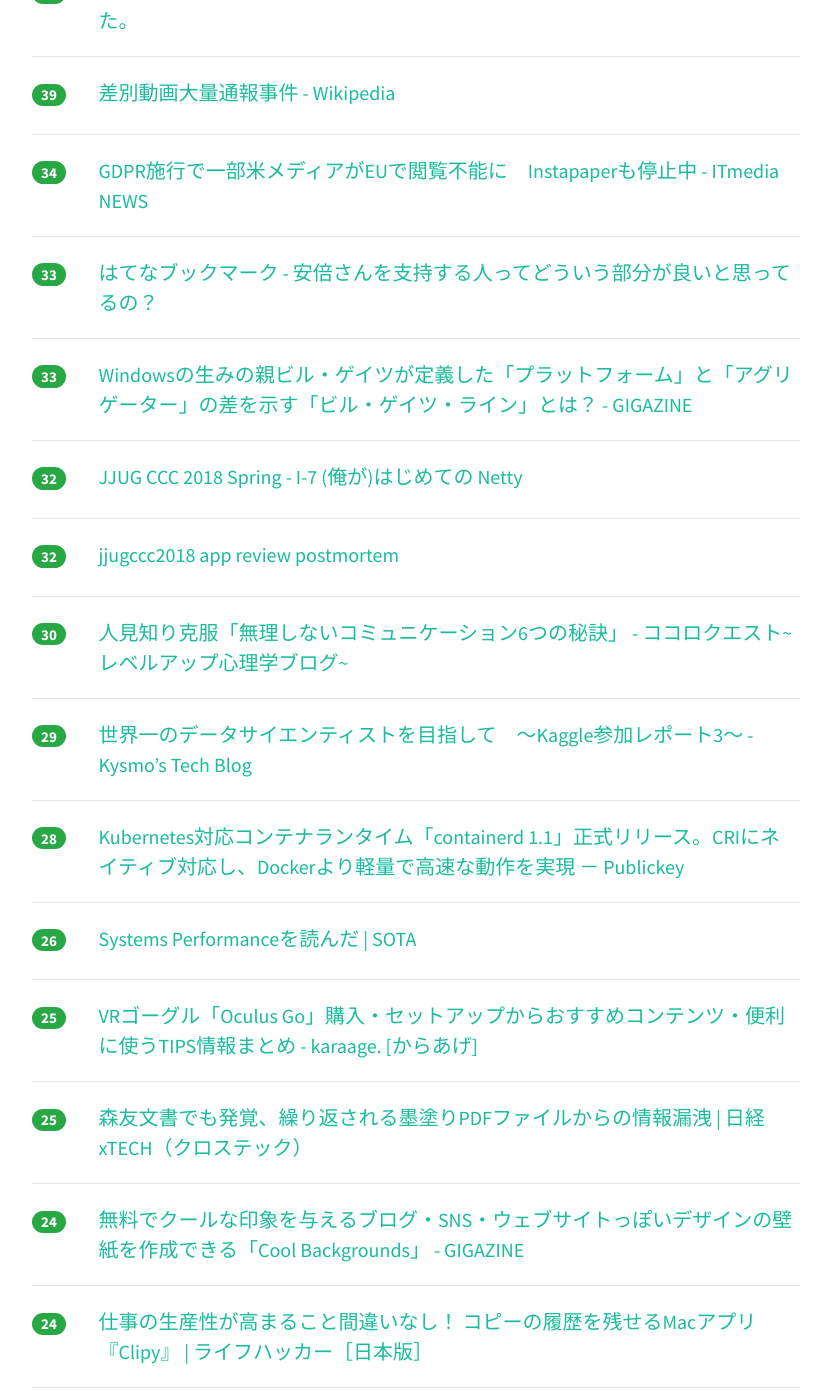
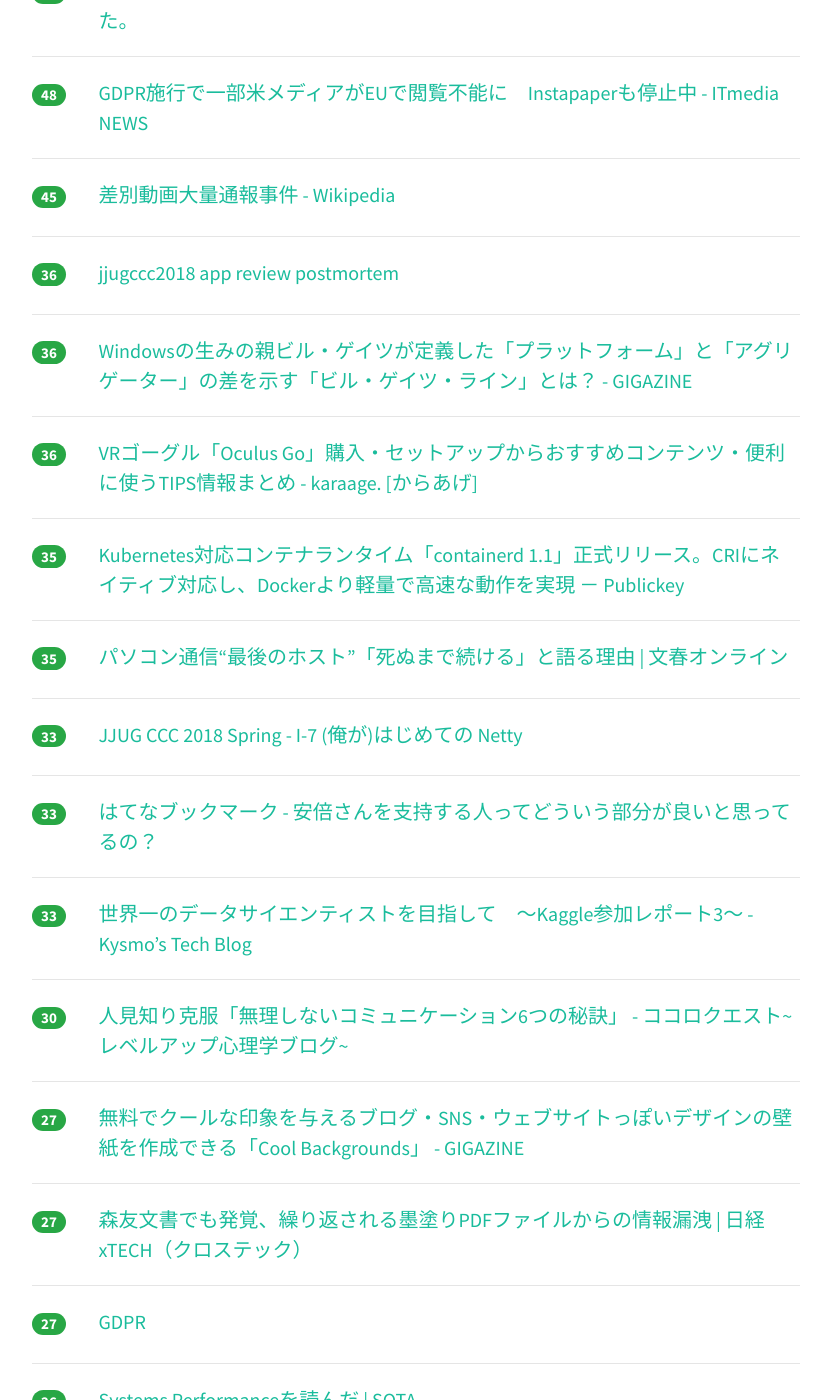
Before and after one commit to yatta47/hatena-matome-site, a Jekyll site: the page built from _posts/2018-05-28-hatena.md, in a window 1280 px wide and 1400 px high, scrolled down 676 px. Shown: the whole window, without its empty margins (224-1047 px from the left). Built offline with Jekyll 4.4.1, drawn with Linux system fonts in a browser that asks for light colours; nearby versions of some CDN libraries; some of the changed text lies outside the part shown.

Commit message:
Updated 2018-05-28

```diff
--- a/_posts/2018-05-28-hatena.md
+++ b/_posts/2018-05-28-hatena.md
@@ -1,39 +1,69 @@
 ---
 layout: post
 title:  "2018-05-28 はてぶIT"
-date:   2018-05-28 12:02:54
+date:   2018-05-28 13:03:03
 tags: [it-hotentry]
 ---
-40 件のデータあり
+42 件のデータあり
 
 <hr><div class="row">
-<div class="col-1"><span class="badge badge-pill badge-success h2">228</span></div>
+<div class="col-1"><span class="badge badge-pill badge-success h2">450</span></div>
 <div class="col-11"><a href='https://www.buzzfeed.com/jp/daisukefuruta/katsuma-masuhara' target='_blank'>同性を愛するということ　勝間和代のカミングアウト</a></div>
 </div>
 <hr>
 <div class="row">
-<div class="col-1"><span class="badge badge-pill badge-success h2">179</span></div>
+<div class="col-1"><span class="badge badge-pill badge-success h2">222</span></div>
 <div class="col-11"><a href='https://www.slideshare.net/keisuketsukagoshi/rest-api-graphql' target='_blank'>REST API に疲れたあなたへ贈る GraphQL 入門</a></div>
 </div>
 <hr>
 <div class="row">
-<div class="col-1"><span class="badge badge-pill badge-success h2">159</span></div>
+<div class="col-1"><span class="badge badge-pill badge-success h2">208</span></div>
 <div class="col-11"><a href='https://togetter.com/li/1231342' target='_blank'>夜行バスは『朝早く着きすぎて時間潰すのにお金を使うとかえって高くつく』メリットやみなさんがやっている時間潰し方法 - Togetter</a></div>
 </div>
 <hr>
 <div class="row">
-<div class="col-1"><span class="badge badge-pill badge-success h2">54</span></div>
+<div class="col-1"><span class="badge badge-pill badge-success h2">82</span></div>
 <div class="col-11"><a href='https://qiita.com/poly_soft/items/fb649573c19b7a5c0227' target='_blank'>2018年の最前線バックエンドエンジニアに必要なスキルについて考えてみました。</a></div>
 </div>
 <hr>
 <div class="row">
-<div class="col-1"><span class="badge badge-pill badge-success h2">39</span></div>
+<div class="col-1"><span class="badge badge-pill badge-success h2">48</span></div>
+<div class="col-11"><a href='http://www.itmedia.co.jp/news/articles/1805/28/news049.html' target='_blank'>GDPR施行で一部米メディアがEUで閲覧不能に　Instapaperも停止中 - ITmedia NEWS</a></div>
+</div>
+<hr>
+<div class="row">
+<div class="col-1"><span class="badge badge-pill badge-success h2">45</span></div>
 <div class="col-11"><a href='https://ja.wikipedia.org/wiki/%E5%B7%AE%E5%88%A5%E5%8B%95%E7%94%BB%E5%A4%A7%E9%87%8F%E9%80%9A%E5%A0%B1%E4%BA%8B%E4%BB%B6' target='_blank'>差別動画大量通報事件 - Wikipedia</a></div>
 </div>
 <hr>
 <div class="row">
-<div class="col-1"><span class="badge badge-pill badge-success h2">34</span></div>
-<div class="col-11"><a href='http://www.itmedia.co.jp/news/articles/1805/28/news049.html' target='_blank'>GDPR施行で一部米メディアがEUで閲覧不能に　Instapaperも停止中 - ITmedia NEWS</a></div>
+<div class="col-1"><span class="badge badge-pill badge-success h2">36</span></div>
+<div class="col-11"><a href='https://www.slideshare.net/tamrin69/jjugccc2018-app-review-postmortem' target='_blank'>jjugccc2018 app review postmortem</a></div>
+</div>
+<hr>
+<div class="row">
+<div class="col-1"><span class="badge badge-pill badge-success h2">36</span></div>
+<div class="col-11"><a href='https://gigazine.net/news/20180527-bill-gates-line/' target='_blank'>Windowsの生みの親ビル・ゲイツが定義した「プラットフォーム」と「アグリゲーター」の差を示す「ビル・ゲイツ・ライン」とは？ - GIGAZINE</a></div>
+</div>
+<hr>
+<div class="row">
+<div class="col-1"><span class="badge badge-pill badge-success h2">36</span></div>
+<div class="col-11"><a href='http://karaage.hatenadiary.jp/entry/2018/05/28/073000' target='_blank'>VRゴーグル「Oculus Go」購入・セットアップからおすすめコンテンツ・便利に使うTIPS情報まとめ - karaage. [からあげ]</a></div>
+</div>
+<hr>
+<div class="row">
+<div class="col-1"><span class="badge badge-pill badge-success h2">35</span></div>
+<div class="col-11"><a href='https://www.publickey1.jp/blog/18/kubernetescontainerd_11cridocker.html' target='_blank'>Kubernetes対応コンテナランタイム「containerd 1.1」正式リリース。CRIにネイティブ対応し、Dockerより軽量で高速な動作を実現 － Publickey</a></div>
+</div>
+<hr>
+<div class="row">
+<div class="col-1"><span class="badge badge-pill badge-success h2">35</span></div>
+<div class="col-11"><a href='http://bunshun.jp/articles/-/7483' target='_blank'>パソコン通信“最後のホスト”「死ぬまで続ける」と語る理由 | 文春オンライン</a></div>
+</div>
+<hr>
+<div class="row">
+<div class="col-1"><span class="badge badge-pill badge-success h2">33</span></div>
+<div class="col-11"><a href='https://www.slideshare.net/mikeneck/jjug-ccc-2018-spring-i7-netty' target='_blank'>JJUG CCC 2018 Spring - I-7 (俺が)はじめての Netty</a></div>
 </div>
 <hr>
 <div class="row">
@@ -43,17 +73,7 @@ tags: [it-hotentry]
 <hr>
 <div class="row">
 <div class="col-1"><span class="badge badge-pill badge-success h2">33</span></div>
-<div class="col-11"><a href='https://gigazine.net/news/20180527-bill-gates-line/' target='_blank'>Windowsの生みの親ビル・ゲイツが定義した「プラットフォーム」と「アグリゲーター」の差を示す「ビル・ゲイツ・ライン」とは？ - GIGAZINE</a></div>
-</div>
-<hr>
-<div class="row">
-<div class="col-1"><span class="badge badge-pill badge-success h2">32</span></div>
-<div class="col-11"><a href='https://www.slideshare.net/mikeneck/jjug-ccc-2018-spring-i7-netty' target='_blank'>JJUG CCC 2018 Spring - I-7 (俺が)はじめての Netty</a></div>
-</div>
-<hr>
-<div class="row">
-<div class="col-1"><span class="badge badge-pill badge-success h2">32</span></div>
-<div class="col-11"><a href='https://www.slideshare.net/tamrin69/jjugccc2018-app-review-postmortem' target='_blank'>jjugccc2018 app review postmortem</a></div>
+<div class="col-11"><a href='http://kysmo.hatenablog.jp/entry/2018/05/10/094208' target='_blank'>世界一のデータサイエンティストを目指して　〜Kaggle参加レポート3〜 - Kysmo’s Tech Blog</a></div>
 </div>
 <hr>
 <div class="row">
@@ -62,13 +82,18 @@ tags: [it-hotentry]
 </div>
 <hr>
 <div class="row">
-<div class="col-1"><span class="badge badge-pill badge-success h2">29</span></div>
-<div class="col-11"><a href='http://kysmo.hatenablog.jp/entry/2018/05/10/094208' target='_blank'>世界一のデータサイエンティストを目指して　〜Kaggle参加レポート3〜 - Kysmo’s Tech Blog</a></div>
+<div class="col-1"><span class="badge badge-pill badge-success h2">27</span></div>
+<div class="col-11"><a href='https://gigazine.net/news/20180528-cool-backgrounds/' target='_blank'>無料でクールな印象を与えるブログ・SNS・ウェブサイトっぽいデザインの壁紙を作成できる「Cool Backgrounds」 - GIGAZINE</a></div>
 </div>
 <hr>
 <div class="row">
-<div class="col-1"><span class="badge badge-pill badge-success h2">28</span></div>
-<div class="col-11"><a href='https://www.publickey1.jp/blog/18/kubernetescontainerd_11cridocker.html' target='_blank'>Kubernetes対応コンテナランタイム「containerd 1.1」正式リリース。CRIにネイティブ対応し、Dockerより軽量で高速な動作を実現 － Publickey</a></div>
+<div class="col-1"><span class="badge badge-pill badge-success h2">27</span></div>
+<div class="col-11"><a href='http://tech.nikkeibp.co.jp/atcl/nxt/column/18/00001/00529/' target='_blank'>森友文書でも発覚、繰り返される墨塗りPDFファイルからの情報漏洩 | 日経 xTECH（クロステック）</a></div>
+</div>
+<hr>
+<div class="row">
+<div class="col-1"><span class="badge badge-pill badge-success h2">27</span></div>
+<div class="col-11"><a href='https://www.ppc.go.jp/enforcement/cooperation/cooperation/GDPR/' target='_blank'>GDPR</a></div>
 </div>
 <hr>
 <div class="row">
@@ -77,18 +102,13 @@ tags: [it-hotentry]
 </div>
 <hr>
 <div class="row">
-<div class="col-1"><span class="badge badge-pill badge-success h2">25</span></div>
-<div class="col-11"><a href='http://karaage.hatenadiary.jp/entry/2018/05/28/073000' target='_blank'>VRゴーグル「Oculus Go」購入・セットアップからおすすめコンテンツ・便利に使うTIPS情報まとめ - karaage. [からあげ]</a></div>
+<div class="col-1"><span class="badge badge-pill badge-success h2">26</span></div>
+<div class="col-11"><a href='http://little-hands.hatenablog.com/entry/2018/05/27/dependency-injection' target='_blank'>Dependency Injectionを「依存性の注入」と訳すのは非常に悪い誤訳 - little hands' lab</a></div>
 </div>
 <hr>
 <div class="row">
 <div class="col-1"><span class="badge badge-pill badge-success h2">25</span></div>
-<div class="col-11"><a href='http://tech.nikkeibp.co.jp/atcl/nxt/column/18/00001/00529/' target='_blank'>森友文書でも発覚、繰り返される墨塗りPDFファイルからの情報漏洩 | 日経 xTECH（クロステック）</a></div>
-</div>
-<hr>
-<div class="row">
-<div class="col-1"><span class="badge badge-pill badge-success h2">24</span></div>
-<div class="col-11"><a href='https://gigazine.net/news/20180528-cool-backgrounds/' target='_blank'>無料でクールな印象を与えるブログ・SNS・ウェブサイトっぽいデザインの壁紙を作成できる「Cool Backgrounds」 - GIGAZINE</a></div>
+<div class="col-11"><a href='https://www.nikkei.com/article/DGXMZO31022960X20C18A5MM8000/' target='_blank'>ＪＣＯＭ、米ネットフリックスと提携　ＣＡＴＶでネット動画　　：日本経済新聞</a></div>
 </div>
 <hr>
 <div class="row">
@@ -97,43 +117,58 @@ tags: [it-hotentry]
 </div>
 <hr>
 <div class="row">
-<div class="col-1"><span class="badge badge-pill badge-success h2">22</span></div>
-<div class="col-11"><a href='https://www.nikkei.com/article/DGXMZO31022960X20C18A5MM8000/' target='_blank'>ＪＣＯＭ、米ネットフリックスと提携　ＣＡＴＶでネット動画　　：日本経済新聞</a></div>
-</div>
-<hr>
-<div class="row">
-<div class="col-1"><span class="badge badge-pill badge-success h2">21</span></div>
+<div class="col-1"><span class="badge badge-pill badge-success h2">23</span></div>
 <div class="col-11"><a href='https://jp.techcrunch.com/2018/05/27/2018-05-25-eric-schmidt-musk-exactly-wrong/' target='_blank'>エリック・シュミットが、イーロン・マスクはAIについて「完全に間違っている」と語った | TechCrunch Japan</a></div>
 </div>
 <hr>
 <div class="row">
-<div class="col-1"><span class="badge badge-pill badge-success h2">20</span></div>
+<div class="col-1"><span class="badge badge-pill badge-success h2">22</span></div>
 <div class="col-11"><a href='http://www.lihaoyi.com/post/ZeroOverheadTreeProcessingwiththeVisitorPattern.html?a=1' target='_blank'>Zero-Overhead Tree Processing with the Visitor Pattern</a></div>
 </div>
 <hr>
 <div class="row">
 <div class="col-1"><span class="badge badge-pill badge-success h2">20</span></div>
-<div class="col-11"><a href='http://little-hands.hatenablog.com/entry/2018/05/27/dependency-injection' target='_blank'>Dependency Injectionを「依存性の注入」と訳すのは非常に悪い誤訳 - little hands' lab</a></div>
+<div class="col-11"><a href='https://www.barasu.org/pc/13382.html' target='_blank'>AWS × mastodonにかかるコスト – 公開懺悔日記</a></div>
+</div>
+<hr>
+<div class="row">
+<div class="col-1"><span class="badge badge-pill badge-success h2">20</span></div>
+<div class="col-11"><a href='https://coliss.com/articles/build-websites/operation/work/makes-it-easy-to-user-flows.html' target='_blank'>簡単すぎて驚いた！ユーザーフローとプロトタイプが短時間で作成できてしまうツール -Overflow | コリス</a></div>
 </div>
 <hr>
 <div class="row">
 <div class="col-1"><span class="badge badge-pill badge-success h2">19</span></div>
-<div class="col-11"><a href='https://www.barasu.org/pc/13382.html' target='_blank'>AWS × mastodonにかかるコスト – 公開懺悔日記</a></div>
+<div class="col-11"><a href='http://www.itmedia.co.jp/news/articles/1805/28/news052.html' target='_blank'>仮想通貨ウォレット「HB Wallet」Android版で盗難被害　元社員の犯行、APIキー持ち出し不正アプリ公開 - ITmedia NEWS</a></div>
+</div>
+<hr>
+<div class="row">
+<div class="col-1"><span class="badge badge-pill badge-success h2">18</span></div>
+<div class="col-11"><a href='http://business.nikkeibp.co.jp/atcl/report/15/110879/052500827/' target='_blank'>GDPRより怖い？　EUが準備中の「クッキー法」：日経ビジネスオンライン</a></div>
+</div>
+<hr>
+<div class="row">
+<div class="col-1"><span class="badge badge-pill badge-success h2">18</span></div>
+<div class="col-11"><a href='https://gigazine.net/news/20180528-ipv6-only-for-the-rich/' target='_blank'>IPv6はなぜ普及しないのか？ - GIGAZINE</a></div>
 </div>
 <hr>
 <div class="row">
 <div class="col-1"><span class="badge badge-pill badge-success h2">17</span></div>
-<div class="col-11"><a href='https://gigazine.net/news/20180528-ipv6-only-for-the-rich/' target='_blank'>IPv6はなぜ普及しないのか？ - GIGAZINE</a></div>
+<div class="col-11"><a href='http://kamonohashiperry.com/archives/1659' target='_blank'>Bayesian Statistics and Marketingの5章 – 家計の異質性を考慮した階層ベイズモデル | かものはしの分析ブログ</a></div>
+</div>
+<hr>
+<div class="row">
+<div class="col-1"><span class="badge badge-pill badge-success h2">17</span></div>
+<div class="col-11"><a href='https://qiita.com/kamanii24/items/0e4825b7a3406d7d3332' target='_blank'>Unity - パ○ツを遮る謎の光を実装してみた。</a></div>
+</div>
+<hr>
+<div class="row">
+<div class="col-1"><span class="badge badge-pill badge-success h2">17</span></div>
+<div class="col-11"><a href='https://japan.cnet.com/article/35119829/' target='_blank'>GDPR施行で一部の米ニュースサイトが欧州で閲覧不能に - CNET Japan</a></div>
 </div>
 <hr>
 <div class="row">
 <div class="col-1"><span class="badge badge-pill badge-success h2">16</span></div>
-<div class="col-11"><a href='http://www.itmedia.co.jp/news/articles/1805/28/news052.html' target='_blank'>仮想通貨ウォレット「HB Wallet」Android版で盗難被害　元社員の犯行、APIキー持ち出し不正アプリ公開 - ITmedia NEWS</a></div>
-</div>
-<hr>
-<div class="row">
-<div class="col-1"><span class="badge badge-pill badge-success h2">15</span></div>
-<div class="col-11"><a href='http://kamonohashiperry.com/archives/1659' target='_blank'>Bayesian Statistics and Marketingの5章 – 家計の異質性を考慮した階層ベイズモデル | かものはしの分析ブログ</a></div>
+<div class="col-11"><a href='https://qiita.com/shora_kujira16/items/58d23bcb0f88ab17bfa6' target='_blank'>ERC-918 マイニング可能トークンについて</a></div>
 </div>
 <hr>
 <div class="row">
@@ -147,21 +182,6 @@ tags: [it-hotentry]
 </div>
 <hr>
 <div class="row">
-<div class="col-1"><span class="badge badge-pill badge-success h2">15</span></div>
-<div class="col-11"><a href='https://qiita.com/kamanii24/items/0e4825b7a3406d7d3332' target='_blank'>Unity - パ○ツを遮る謎の光を実装してみた。</a></div>
-</div>
-<hr>
-<div class="row">
-<div class="col-1"><span class="badge badge-pill badge-success h2">15</span></div>
-<div class="col-11"><a href='http://bunshun.jp/articles/-/7483' target='_blank'>パソコン通信“最後のホスト”「死ぬまで続ける」と語る理由 | 文春オンライン</a></div>
-</div>
-<hr>
-<div class="row">
-<div class="col-1"><span class="badge badge-pill badge-success h2">15</span></div>
-<div class="col-11"><a href='https://qiita.com/shora_kujira16/items/58d23bcb0f88ab17bfa6' target='_blank'>ERC-918 マイニング可能トークンについて</a></div>
-</div>
-<hr>
-<div class="row">
 <div class="col-1"><span class="badge badge-pill badge-success h2">14</span></div>
 <div class="col-11"><a href='http://b.hatena.ne.jp/entry/s/www.asahi.com/articles/ASL5W4F1ZL5WTNAB00D.html' target='_blank'>はてなブックマーク - 萩生田氏「赤ちゃんはママがいいに決まっている」：朝日新聞デジタル</a></div>
 </div>
@@ -169,16 +189,6 @@ tags: [it-hotentry]
 <div class="row">
 <div class="col-1"><span class="badge badge-pill badge-success h2">14</span></div>
 <div class="col-11"><a href='https://www3.nhk.or.jp/news/html/20180527/k10011455031000.html' target='_blank'>ＥＵ個人情報保護規制施行 巨額の課徴金も 日本企業は注意を | NHKニュース</a></div>
-</div>
-<hr>
-<div class="row">
-<div class="col-1"><span class="badge badge-pill badge-success h2">13</span></div>
-<div class="col-11"><a href='https://japan.cnet.com/article/35119829/' target='_blank'>GDPR施行で一部の米ニュースサイトが欧州で閲覧不能に - CNET Japan</a></div>
-</div>
-<hr>
-<div class="row">
-<div class="col-1"><span class="badge badge-pill badge-success h2">12</span></div>
-<div class="col-11"><a href='http://business.nikkeibp.co.jp/atcl/report/15/110879/052500827/' target='_blank'>GDPRより怖い？　EUが準備中の「クッキー法」：日経ビジネスオンライン</a></div>
 </div>
 <hr>
 <div class="row">
@@ -197,12 +207,12 @@ tags: [it-hotentry]
 </div>
 <hr>
 <div class="row">
-<div class="col-1"><span class="badge badge-pill badge-success h2">8</span></div>
+<div class="col-1"><span class="badge badge-pill badge-success h2">9</span></div>
 <div class="col-11"><a href='https://www.bloomberg.co.jp/news/articles/2018-05-27/P962H26JIJUO01' target='_blank'>日銀も危惧、邦銀の海外クレジット投資が過去最大73兆円－米金利警戒 - Bloomberg</a></div>
 </div>
 <hr>
 <div class="row">
-<div class="col-1"><span class="badge badge-pill badge-success h2">6</span></div>
-<div class="col-11"><a href='https://coliss.com/articles/build-websites/operation/work/makes-it-easy-to-user-flows.html' target='_blank'>簡単すぎて驚いた！ユーザーフローとプロトタイプが短時間で作成できてしまうツール -Overflow | コリス</a></div>
+<div class="col-1"><span class="badge badge-pill badge-success h2">2</span></div>
+<div class="col-11"><a href='http://portal.nifty.com/kiji/180528202987_1.htm' target='_blank'>ネット広告が具現化された世界の話 - デイリーポータルZ</a></div>
 </div>
 <hr>
```
